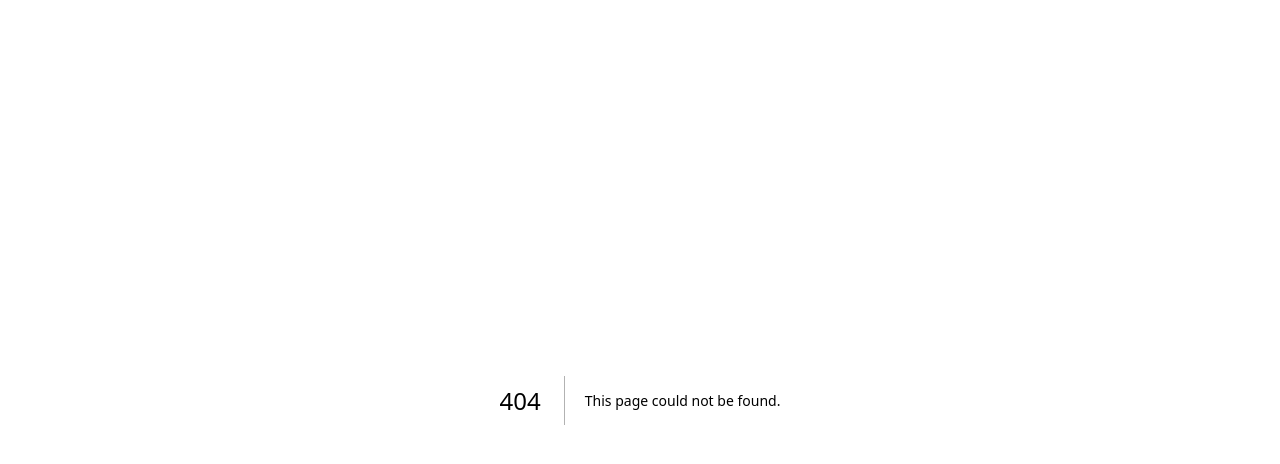
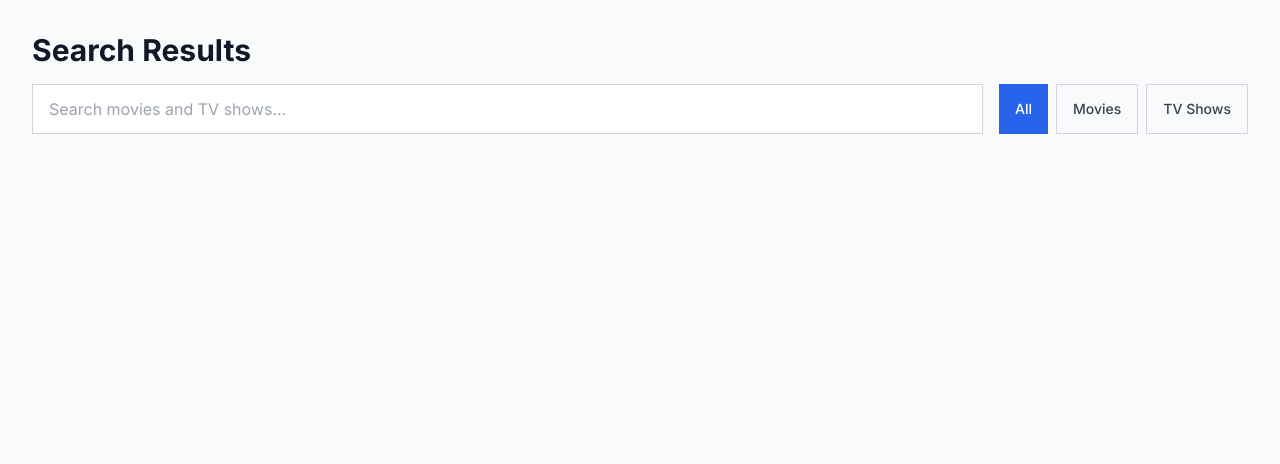
Before and after one commit to somotto/Movie_TV-Show-Discovery, a Next.js app: page /search in a window 1280 px wide. Before the commit this address had no page. Shown: the top 464 px of the page. Built offline with nearby package versions, Linux system fonts and the light colour scheme.

Commit message:
Add SearchPage component for searching movies and TV shows with filtering and pagination

```diff
--- /dev/null
+++ b/app/search/page.jsx
@@ -0,0 +1,173 @@
+"use client"
+
+import { useState, useEffect } from "react"
+import { useSearchParams } from "next/navigation"
+import { tmdbApi } from "../../src/api/tmdb"
+import { useDebounce } from "../../src/hooks/useDebounce"
+import MovieCard from "../../src/components/movie/MovieCard"
+import TVCard from "../../src/components/tv/TVCard"
+import Loader from "../../src/components/common/Loader"
+import ErrorMessage from "../../src/components/common/ErrorMessage"
+import Button from "../../src/components/common/Button"
+
+const SearchPage = () => {
+    const searchParams = useSearchParams()
+    const initialQuery = searchParams.get("q") || ""
+
+    const [query, setQuery] = useState(initialQuery)
+    const [results, setResults] = useState([])
+    const [loading, setLoading] = useState(false)
+    const [error, setError] = useState(null)
+    const [page, setPage] = useState(1)
+    const [totalPages, setTotalPages] = useState(0)
+    const [filter, setFilter] = useState("all") // all, movie, tv
+
+    const debouncedQuery = useDebounce(query, 300)
+
+    useEffect(() => {
+        if (debouncedQuery.trim()) {
+            searchContent(debouncedQuery, 1)
+        } else {
+            setResults([])
+            setTotalPages(0)
+        }
+    }, [debouncedQuery, filter])
+
+    const searchContent = async (searchQuery, pageNum = 1) => {
+        setLoading(true)
+        setError(null)
+
+        try {
+            let response
+            if (filter === "movie") {
+                response = await tmdbApi.searchMovies(searchQuery, pageNum)
+            } else if (filter === "tv") {
+                response = await tmdbApi.searchTV(searchQuery, pageNum)
+            } else {
+                response = await tmdbApi.searchMulti(searchQuery, pageNum)
+            }
+
+            if (pageNum === 1) {
+                setResults(response.results || [])
+            } else {
+                setResults((prev) => [...prev, ...(response.results || [])])
+            }
+
+            setTotalPages(response.total_pages || 0)
+            setPage(pageNum)
+        } catch (err) {
+            setError(err.message)
+        } finally {
+            setLoading(false)
+        }
+    }
+
+    const loadMore = () => {
+        if (page < totalPages && !loading) {
+            searchContent(debouncedQuery, page + 1)
+        }
+    }
+
+    const filteredResults = results.filter((item) => {
+        if (filter === "movie") return item.media_type === "movie" || !item.media_type
+        if (filter === "tv") return item.media_type === "tv" || !item.media_type
+        return true
+    })
+
+    return (
+        <div className="max-w-7xl mx-auto px-4 sm:px-6 lg:px-8 py-8">
+            {/* Search Header */}
+            <div className="mb-8">
+                <h1 className="text-3xl font-bold text-gray-900 mb-4">Search Results</h1>
+
+                {/* Search Input */}
+                <div className="flex flex-col sm:flex-row gap-4 mb-6">
+                    <div className="flex-1">
+                        <input
+                            type="text"
+                            placeholder="Search movies and TV shows..."
+                            value={query}
+                            onChange={(e) => setQuery(e.target.value)}
+                            className="w-full px-4 py-3 border border-gray-300 rounded-lg focus:outline-none focus:ring-2 focus:ring-blue-500 focus:border-transparent"
+                        />
+                    </div>
+
+                    {/* Filter Buttons */}
+                    <div className="flex gap-2">
+                        <Button onClick={() => setFilter("all")} variant={filter === "all" ? "primary" : "outline"} size="medium">
+                            All
+                        </Button>
+                        <Button
+                            onClick={() => setFilter("movie")}
+                            variant={filter === "movie" ? "primary" : "outline"}
+                            size="medium"
+                        >
+                            Movies
+                        </Button>
+                        <Button onClick={() => setFilter("tv")} variant={filter === "tv" ? "primary" : "outline"} size="medium">
+                            TV Shows
+                        </Button>
+                    </div>
+                </div>
+
+                {/* Results Count */}
+                {query && !loading && (
+                    <p className="text-gray-600">
+                        {filteredResults.length > 0
+                            ? `Found ${filteredResults.length} results for "${query}"`
+                            : `No results found for "${query}"`}
+                    </p>
+                )}
+            </div>
+
+            {/* Loading State */}
+            {loading && page === 1 && <Loader text="Searching..." />}
+
+            {/* Error State */}
+            {error && <ErrorMessage message={error} onRetry={() => searchContent(debouncedQuery, 1)} />}
+
+            {/* Results */}
+            {filteredResults.length > 0 && (
+                <div className="space-y-8">
+                    <div className="grid grid-cols-2 sm:grid-cols-3 md:grid-cols-4 lg:grid-cols-5 xl:grid-cols-6 gap-6">
+                        {filteredResults.map((item) => {
+                            if (item.media_type === "movie" || (!item.media_type && item.title)) {
+                                return <MovieCard key={`movie-${item.id}`} movie={item} />
+                            } else if (item.media_type === "tv" || (!item.media_type && item.name)) {
+                                return <TVCard key={`tv-${item.id}`} show={item} />
+                            }
+                            return null
+                        })}
+                    </div>
+
+                    {/* Load More Button */}
+                    {page < totalPages && (
+                        <div className="text-center">
+                            <Button onClick={loadMore} loading={loading} variant="outline" size="large">
+                                Load More Results
+                            </Button>
+                        </div>
+                    )}
+                </div>
+            )}
+
+            {/* Empty State */}
+            {!loading && !error && query && filteredResults.length === 0 && (
+                <div className="text-center py-12">
+                    <svg className="mx-auto h-24 w-24 text-gray-400 mb-4" fill="none" viewBox="0 0 24 24" stroke="currentColor">
+                        <path
+                            strokeLinecap="round"
+                            strokeLinejoin="round"
+                            strokeWidth={1}
+                            d="M21 21l-6-6m2-5a7 7 0 11-14 0 7 7 0 0114 0z"
+                        />
+                    </svg>
+                    <h3 className="text-xl font-medium text-gray-900 mb-2">No results found</h3>
+                    <p className="text-gray-600">Try adjusting your search terms or browse our popular content instead.</p>
+                </div>
+            )}
+        </div>
+    )
+}
+
+export default SearchPage
```
